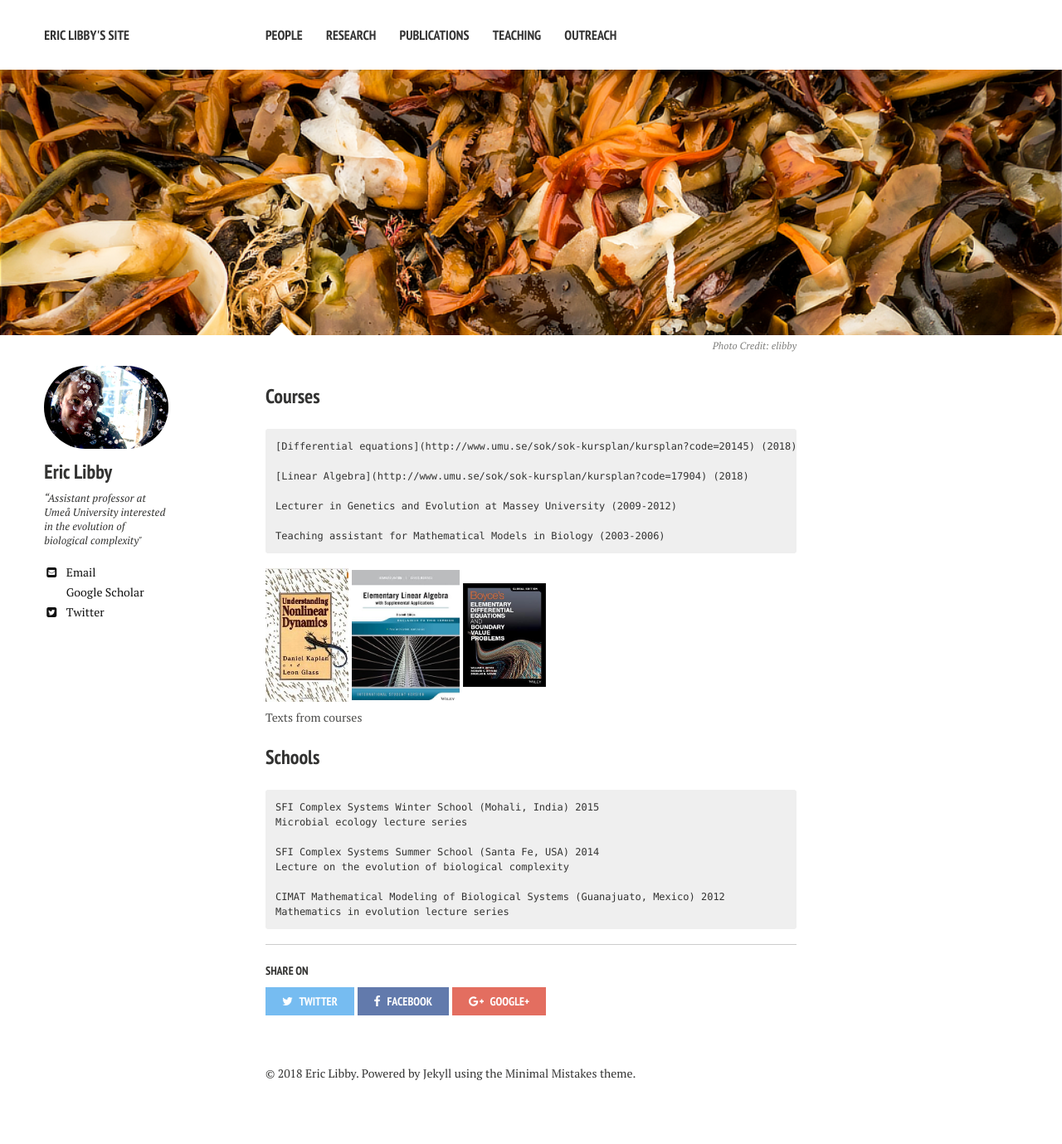
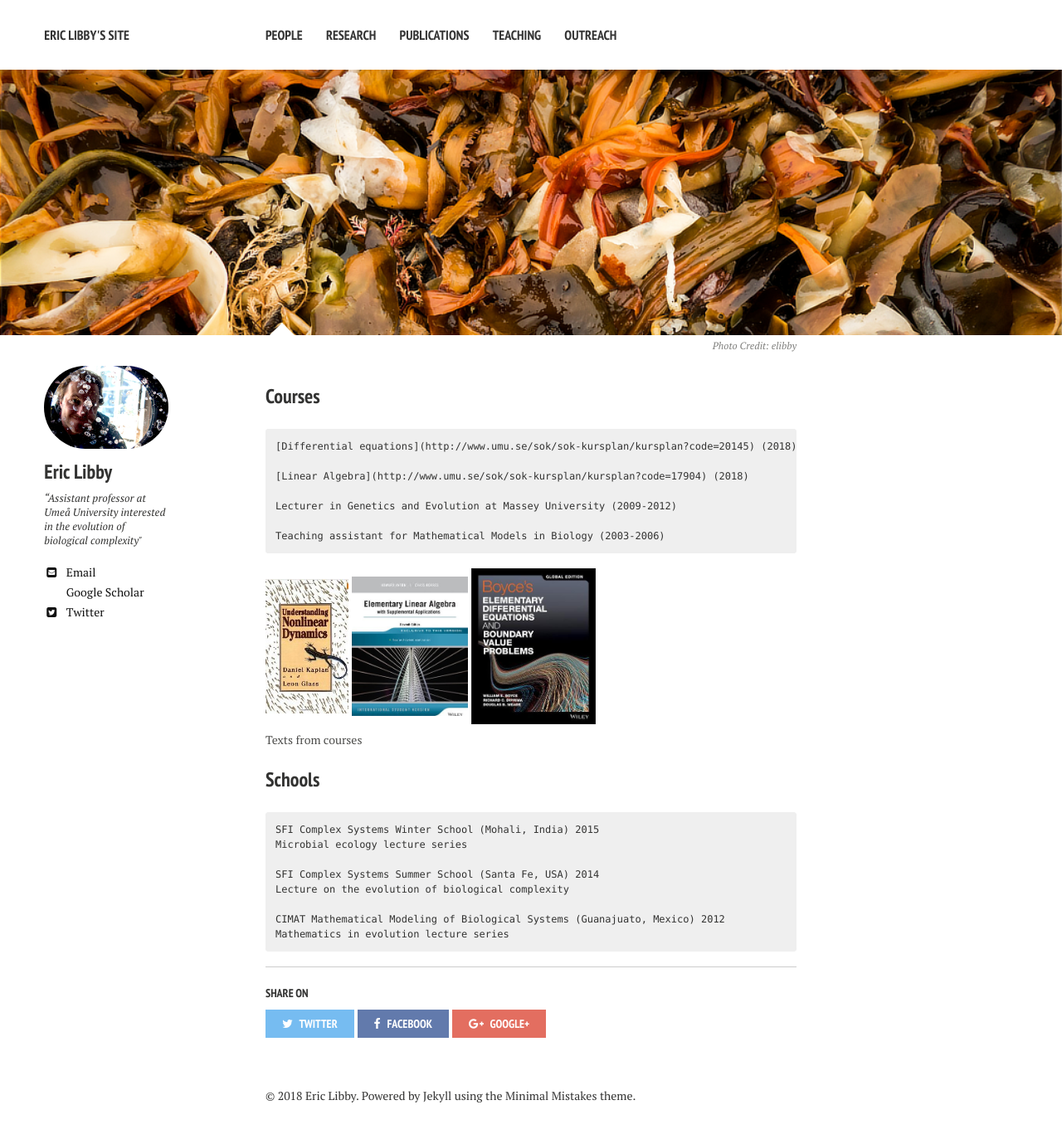
Before and after one commit to ericlibby/oldweb, a Jekyll site: the page built from p_teaching/index.md, in a window 1280 px wide. Shown: the whole page at 83% size. Built offline with Jekyll 4.4.1, drawn with Linux system fonts in a browser that asks for light colours; nearby versions of some CDN libraries; our own code applies the rules of GitHub Pages for plain Markdown files; before the commit the page ends 1352 px from its top, so only the background shows below that.

Commit message:
image resize

```diff
--- a/p_teaching/index.md
+++ b/p_teaching/index.md
@@ -22,8 +22,8 @@ image:
 
 <figure>
 <a href="/images/GlassBook.jpg"><img src="/images/GlassBook.jpg" width="100"></a>
-<a href="/images/book_lin_alg.jpg"><img src="/images/book_lin_alg.jpg" width="130"></a>
-<a href="/images/book_diffeq.jpg"><img src="/images/book_diffeq.jpg" width="100"></a>
+<a href="/images/book_lin_alg.jpg"><img src="/images/book_lin_alg.jpg" width="140"></a>
+<a href="/images/book_diffeq.jpg"><img src="/images/book_diffeq.jpg" width="150"></a>
 <figcaption> Texts from courses </figcaption>
 </figure>
 
```
